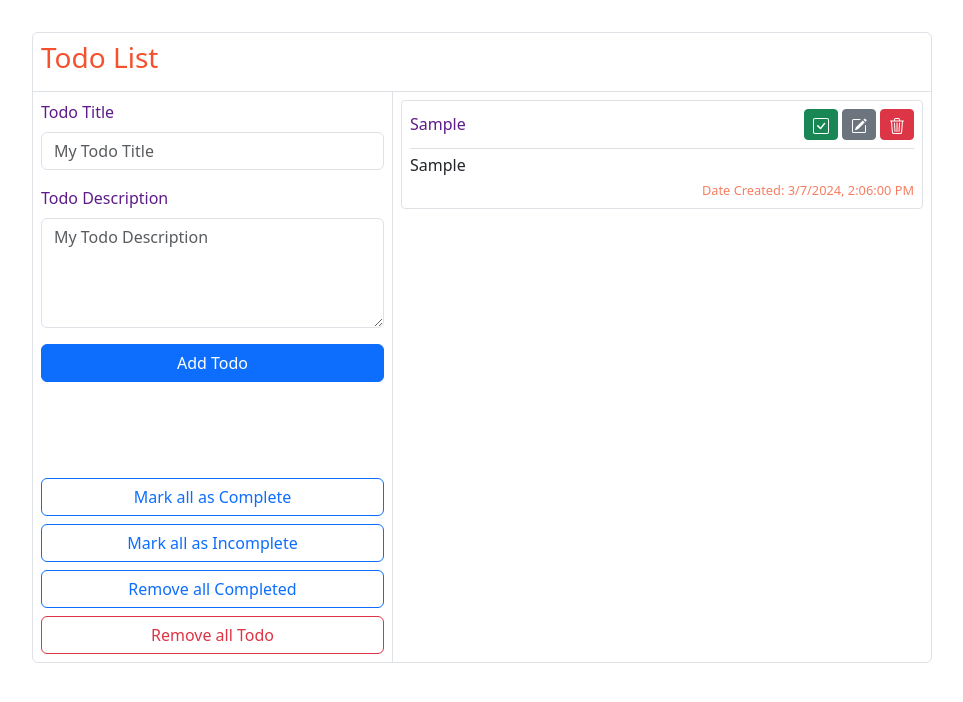
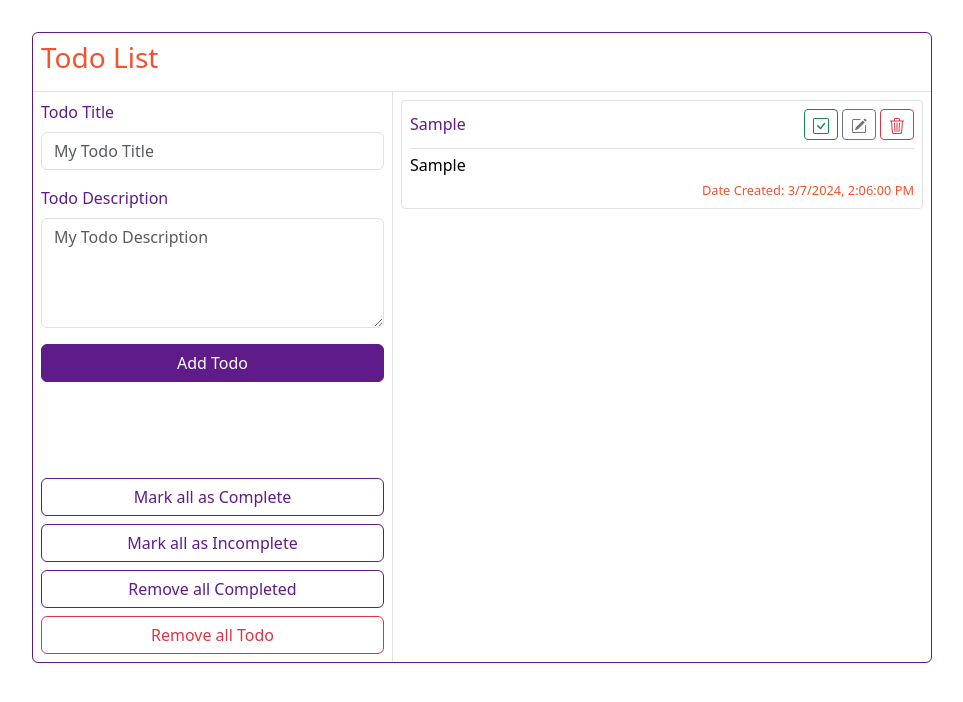
Before and after one commit to richmondb/my-todo-app, a React (Vite) app: page / in a window 1280 px wide. Both pictures are taken after typing "Sample", "Sample" into the empty fields and a click on the button "Add Todo". Shown: the top 702 px of the page, without its empty margins (158-1121 px from the left). Built offline with nearby package versions, Linux system fonts and the light colour scheme.

Commit message:
simple ui change

```diff
--- a/src/App.tsx
+++ b/src/App.tsx
@@ -155,7 +155,7 @@ function App() {
             {/*        ))}*/}
             {/*    </div>*/}
             {/*</div>*/}
-            <div className={'border rounded-2'} style={{width: '900px'}}>
+            <div className={'border border-lexpurple rounded-2'} style={{width: '900px'}}>
                 <div className={'p-2'}>
                     <h3 className='text-start text-lexorange'>Todo List</h3>
                 </div>
@@ -174,26 +174,26 @@ function App() {
                                               rows={4} placeholder='My Todo Description'/>
                             </Form.Group>
                             <div className='d-flex gap-2'>
-                                <Button className={'btn-lexorange w-100'} disabled={isEditing} type='submit'>Add
+                                <Button className={'btn-lexpurple w-100'} disabled={isEditing} type='submit'>Add
                                     Todo</Button>
                                 {isEditing ?
-                                    <Button className={'btn-lexorange w-100'} type='button' variant='info'
+                                    <Button className={'btn-lexpurple w-100'} type='button' variant='info'
                                             onClick={() => saveEdit(Number(editingIndex))}>Save
                                         Edit</Button> : null}
                             </div>
                         </Form>
                         <div className={'d-flex flex-column gap-2 mt-5 pt-5'}>
-                            <Button className={'btn-lexorange w-100'} disabled={isEditing} onClick={markAllComplete} variant={'outline-primary'}
+                            <Button className={'btn-outline-lexpurple w-100'} disabled={isEditing} onClick={markAllComplete} variant={'outline-primary'}
                                     type='button'>Mark all as Complete</Button>
-                            <Button className={'btn-lexorange w-100'} disabled={isEditing} onClick={markAllIncomplete} variant={'outline-primary'}
+                            <Button className={'btn-outline-lexpurple w-100'} disabled={isEditing} onClick={markAllIncomplete} variant={'outline-primary'}
                                     type='button'>Mark all as Incomplete</Button>
-                            <Button className={'btn-lexorange w-100'} disabled={isEditing} onClick={removeCompleted} variant={'outline-primary'}
+                            <Button className={'btn-outline-lexpurple w-100'} disabled={isEditing} onClick={removeCompleted} variant={'outline-primary'}
                                     type='button'>Remove all Completed</Button>
-                            <Button className={'btn-lexorange w-100'} disabled={isEditing} onClick={() => setTodos([])} variant={'outline-danger'}
+                            <Button className={'w-100'} disabled={isEditing} onClick={() => setTodos([])} variant={'outline-danger'}
                                     type='button'>Remove all Todo</Button>
                         </div>
                     </div>
-                    <div className={'w-75 border-top border-lexpurple p-2'}>
+                    <div className={'w-75 border-top  p-2'}>
                         {todos.length === 0 ? <h6 className='text-center fs-3 text-lexorange'>No Todos Yet</h6> : null}
 
                         <div className={'d-flex flex-column gap-1'}>
@@ -208,8 +208,6 @@ function App() {
                     </div>
                 </div>
             </div>
-
-
         </>
     )
 }
--- a/src/components/TodoItem.tsx
+++ b/src/components/TodoItem.tsx
@@ -10,11 +10,11 @@ export function TodoItem({index, todo, removeTodo, completeTodo, editTodo, isEdi
     editTodo: (index: number) => void
 }) {
     return (
-        <div key={index} className='p-2 bg-white border rounded-1' id='card-container'>
+        <div key={index} className={`p-2 bg-white border ${todo.completed ? 'border-lexpurple' : ''}  rounded-1`} id='card-container'>
             <div className='d-flex justify-content-between align-items-center' id='card-title'>
-                <h6 className={'text-lexpurple mb-0'}>{todo.completed ? <del>{todo.title}</del> : todo.title}</h6>
+                <h6 className={`text-lexpurple mb-0 ${todo.completed ? 'text-decoration-line-through' : ''}`}>{todo.title}</h6>
                 <div className='d-flex gap-1'>
-                    <Button variant='success' size='sm' type='button' onClick={() => completeTodo(index)}>
+                    <Button variant='outline-success' size='sm' type='button' onClick={() => completeTodo(index)}>
                         <svg xmlns="http://www.w3.org/2000/svg" width="16" height="16" fill="currentColor"
                              className="bi bi-check-square" viewBox="0 0 16 16">
                             <title>Mark as Complete</title>
@@ -24,7 +24,7 @@ export function TodoItem({index, todo, removeTodo, completeTodo, editTodo, isEdi
                                 d="M10.97 4.97a.75.75 0 0 1 1.071 1.05l-3.992 4.99a.75.75 0 0 1-1.08.02L4.324 8.384a.75.75 0 1 1 1.06-1.06l2.094 2.093 3.473-4.425z"/>
                         </svg>
                     </Button>
-                    <Button variant='secondary' size='sm' type='button' onClick={() => editTodo(index)}>
+                    <Button variant={'outline-secondary'} size='sm' type='button' onClick={() => editTodo(index)}>
                         <svg xmlns="http://www.w3.org/2000/svg" width="16" height="16" fill="currentColor"
                              className="bi bi-pencil-square" viewBox="0 0 16 16">
                             <title>Edit Todo</title>
@@ -34,7 +34,7 @@ export function TodoItem({index, todo, removeTodo, completeTodo, editTodo, isEdi
                                   d="M1 13.5A1.5 1.5 0 0 0 2.5 15h11a1.5 1.5 0 0 0 1.5-1.5v-6a.5.5 0 0 0-1 0v6a.5.5 0 0 1-.5.5h-11a.5.5 0 0 1-.5-.5v-11a.5.5 0 0 1 .5-.5H9a.5.5 0 0 0 0-1H2.5A1.5 1.5 0 0 0 1 2.5z"/>
                         </svg>
                     </Button>
-                    <Button variant='danger' size='sm' type='button' disabled={isEditing} onClick={() => removeTodo(index)}>
+                    <Button variant='outline-danger' size='sm' type='button' disabled={isEditing} onClick={() => removeTodo(index)}>
                         <svg xmlns="http://www.w3.org/2000/svg" width="16" height="16" fill="currentColor"
                              className="bi bi-trash3" viewBox="0 0 16 16">
                             <title>Delete Todo</title>
@@ -45,12 +45,12 @@ export function TodoItem({index, todo, removeTodo, completeTodo, editTodo, isEdi
                 </div>
             </div>
             <div id='card-body' className={'border-top mt-2'}>
-                <p className='w-100 py-1 text-black/. text-break text-pretty mb-0'>
+                <p className={`w-100 py-1 ${todo.completed ? 'text-decoration-line-through' : ''} text-black  text-break text-pretty mb-0`}>
                     {todo.body}
                 </p>
             </div>
             <div className={'d-flex justify-content-end'}>
-                <p style={{fontSize: '0.8rem'}} className='mb-0 text-lexorange text-opacity-75'>Date
+                <p style={{fontSize: '0.8rem'}} className={'mb-0 text-lexorange text-opacity-75'}>Date
                     Created: {todo.date}</p>
             </div>
 
--- a/src/main.tsx
+++ b/src/main.tsx
@@ -1,8 +1,8 @@
 import React from 'react'
 import ReactDOM from 'react-dom/client'
 import App from './App.tsx'
+import 'bootstrap/dist/css/bootstrap.min.css';
 import './index.css'
-import 'bootstrap/dist/css/bootstrap.min.css';
 
 ReactDOM.createRoot(document.getElementById('root')!).render(
   <React.StrictMode>
```
